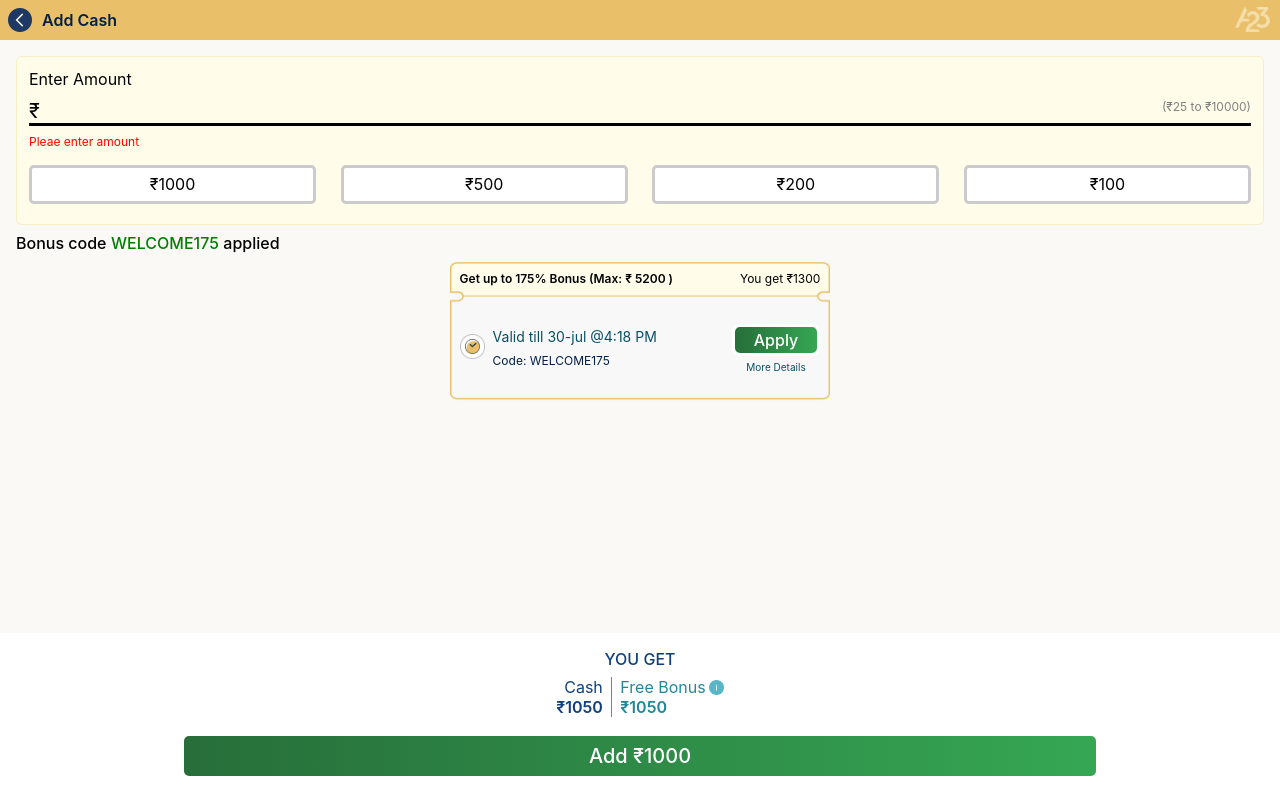
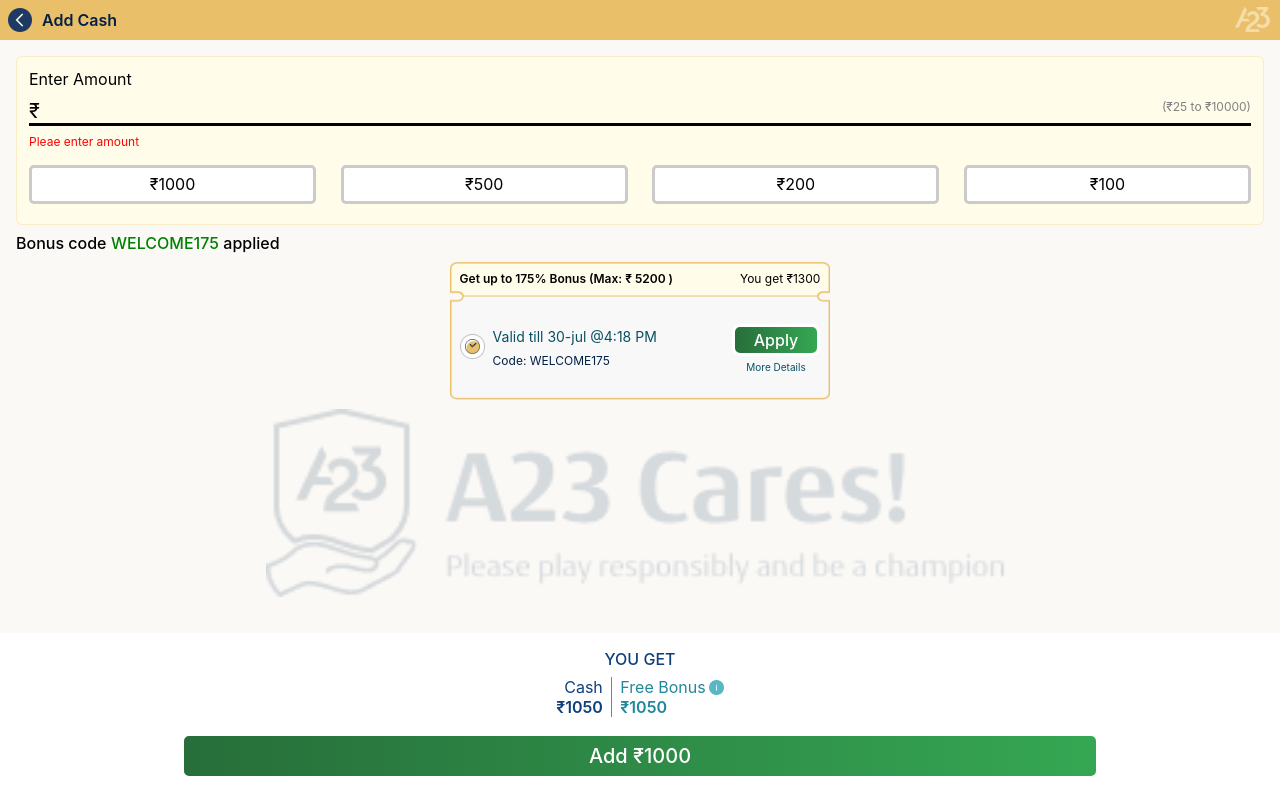
Before and after one commit to phanindradurga/A23_React, a React (Create React App) app: page / in a window 1280 px wide. Built offline with nearby package versions, Linux system fonts and the light colour scheme; no server answers.

Commit message:
added a23 cares

```diff
--- a/src/App.js
+++ b/src/App.js
@@ -11,6 +11,7 @@
 import axios from 'axios';
 import { A23_TOKEN } from './Constants';
 import AddCash from './components/addCadh/AddCash';
+
 
 
 function App() {
--- a/src/components/addCadh/AddCash.js
+++ b/src/components/addCadh/AddCash.js
@@ -5,6 +5,7 @@
 import bonusCouponBg from '../../images/pf_bonus_coupon.png'
 import timerIcon from '../../images/pf_bonus_coupon_timer.png'
 import infoIcon from '../../images/pf_wallet_info_icon.png'
+import a23CaresIcon from '../../images/pf_a23cares_iv_new.png'
 
 
 
@@ -33,10 +34,11 @@
 
     const body = () => {
         return (
-            <div style={{ flexGrow: 1, padding: '1rem', backgroundColor: '#FAF9F6' }}>
+            <div style={{ flexGrow: 1, padding: '1rem', backgroundColor: '#FAF9F6', display: 'flex', flexDirection: 'column' }}>
                 {enterAmountView()}
                 <div style={{ margin: '0.5rem 0' }}><span style={{ fontSize: 16, fontWeight: 500 }} >Bonus code</span> <span style={{ fontSize: 16, color: 'green', fontWeight: 500 }}>WELCOME175</span>  <span style={{ fontSize: 16, fontWeight: 500 }}>applied</span></div>
                 {getBonusLayout()}
+                <img src={a23CaresIcon} style={{ width: '60%', alignSelf: 'center', margin: '0.5rem 0' }} />
             </div>
         )
     }
```
Also changed, not shown: src/images/pf_a23cares_iv_new.png (added).
